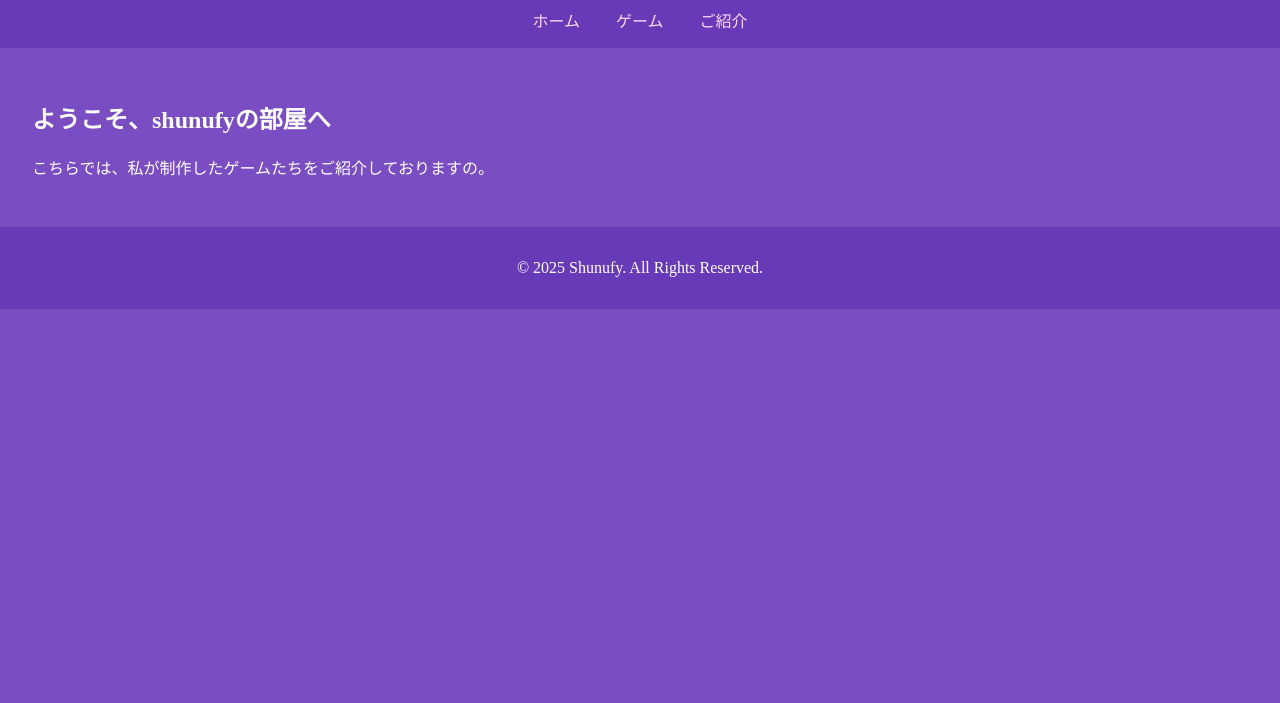
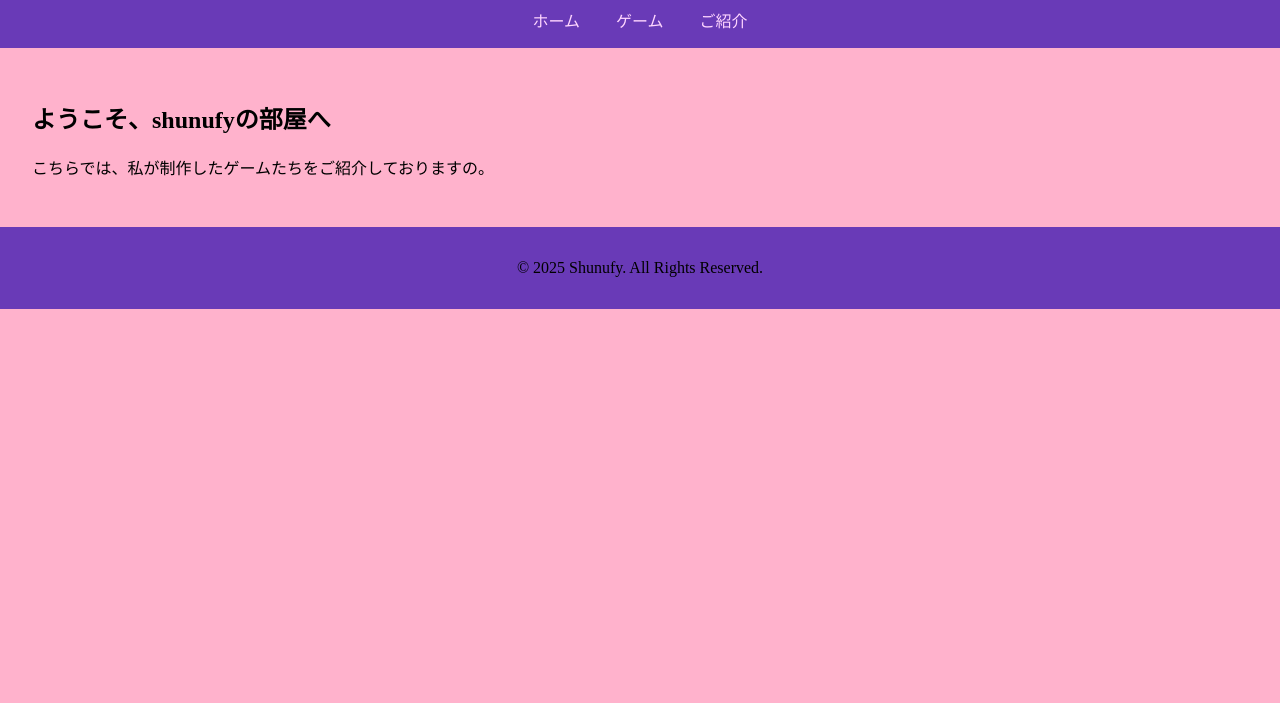
Before and after one commit to shunufy/shunufy.github.io, a plain HTML site: page index.html in a window 1280 px wide. Shown: the part 97-800 px from the top of the page. Drawn offline with Linux system fonts and the light colour scheme.

Commit message:
色変更2

```diff
--- a/style.css
+++ b/style.css
@@ -1,7 +1,7 @@
 body {
-  background: #7B4DC2;
+  background: #ffb2cc;
   font-family: "Hiragino Mincho ProN", serif;
-  color: #ffffff;
+  color: #000000;
   margin: 0;
   padding: 0;
 }
```
